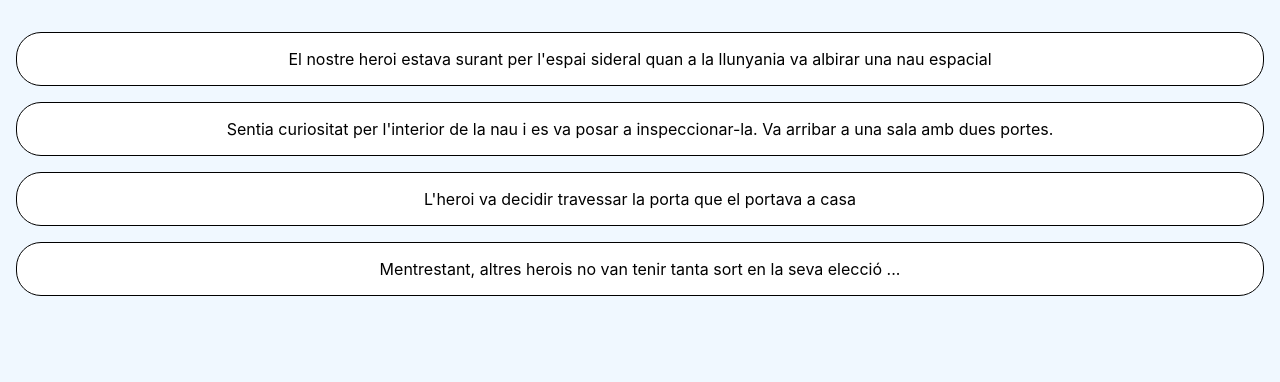
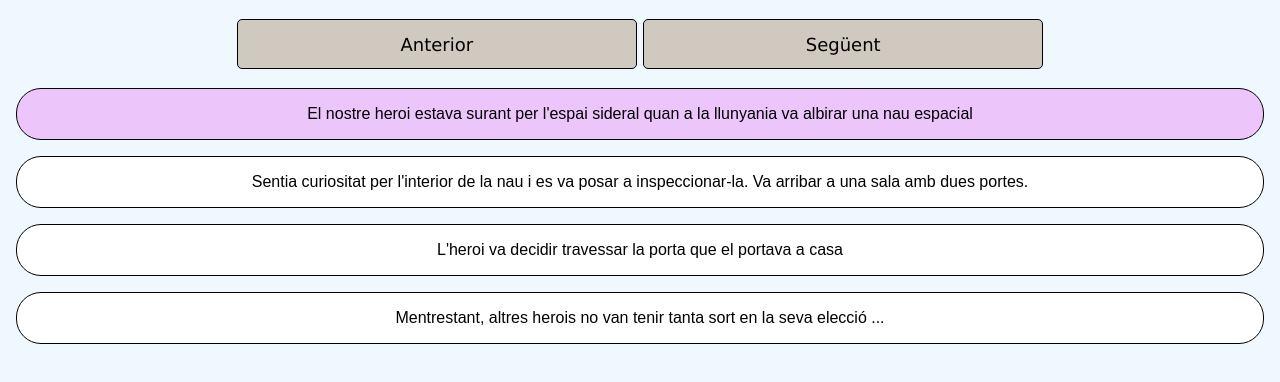
Before and after one commit to Spanioulis/Sprint-6, a React (Create React App) app: page / in a window 1280 px wide. Shown: the top 382 px of the page. Built offline with nearby package versions, Linux system fonts and the light colour scheme.

Commit message:
Ejercicio 4
Implementar Button (Anterior&Següent) con `useState`
Añadir estilos a buttons y card con texto seleccionado

```diff
--- a/src/App.jsx
+++ b/src/App.jsx
@@ -1,8 +1,5 @@
-//? Importar Component Escena para poder renderizarlo en App()
+// Importar componente Escena para poder renderizarlo en App()
 import { Escena } from './components/escena/Escena';
-
-//? Importar component Body de Styled.js
-// import { Body } from './components/Styled';
 
 // Importar [array] de textos que será el 'props' a enviar a <Escena />
 import { textos } from './assets/textos';
--- /dev/null
+++ b/src/components/StyledComponents.js
@@ -0,0 +1,69 @@
+import styled, { createGlobalStyle } from 'styled-components';
+
+export const GlobalStyle = createGlobalStyle`
+
+* {
+    box-sizing: border-box;
+    margin:0;
+    padding: 0;
+}
+
+body {
+    background-color: aliceblue;
+    padding-top: 1rem;
+
+    @media (max-width: 968px) {
+    font-size: 0.8rem;
+}
+}
+`;
+
+export const Card = styled.p`
+    align-items: center;
+    background-color: white;
+    border-radius: 25px;
+    border: 1px black solid;
+    display: flex;
+    font-family: Arial, Helvetica, sans-serif;
+    height: 50px;
+    justify-content: center;
+    margin: 1rem;
+    padding: 0 1rem 0 1rem;
+`;
+export const Card2 = styled.p`
+    align-items: center;
+    background-color: #ecc5fb;
+    border-radius: 25px;
+    border: 1px black solid;
+    display: flex;
+    font-family: Arial, Helvetica, sans-serif;
+    height: 50px;
+    justify-content: center;
+    margin: 1rem;
+    padding: 0 1rem 0 1rem;
+`;
+
+export const BtnContent = styled.div`
+    display: flex;
+    justify-content: center;
+`;
+
+export const Button = styled.button`
+    /* align-items: center; */
+    background-color: #d0c9c0;
+    border-radius: 5px;
+    border: 1px black solid;
+    /* display: flex; */
+    font-family: Verdana, Geneva, Tahoma, sans-serif;
+    font-size: large;
+    height: 50px;
+    /* justify-content: center; */
+    margin: 0.2rem;
+    padding: 0 1rem 0 1rem;
+    width: 400px;
+
+    &:hover {
+        background-color: #7895b2;
+        color: aliceblue;
+    }
+`;
--- a/src/components/escena/Escena.jsx
+++ b/src/components/escena/Escena.jsx
@@ -1,19 +1,64 @@
-import { Card } from '../Styled';
+import React, { useState } from 'react';
+
+// Importar componentes de estilos
+import { Button, Card, Card2, BtnContent } from '../StyledComponents';
 
 // Lo exportamos con nombre explícito (mismo que el archivo), no por default
 // Al contener un único <tag> o elemento, no hace falta envolverlo en un contenedor padre
 
+const useCounter = () => {
+    const [counter, setCounter] = useState(0);
+
+    const increase = () => setCounter(counter + 1);
+    const decrease = () => setCounter(counter - 1);
+
+    return {
+        counter,
+        increase,
+        decrease
+    };
+};
+
 export const Escena = ({ param }) => {
+    const { counter, increase, decrease } = useCounter();
+
+    // Condiciales para que no sea menor de 0 ni mayor de 3 el 'counter'
+    if (counter < 0) {
+        increase();
+    } else if (counter > 3) {
+        decrease();
+    }
+
     // Recorrer array (param) y crear un nuevo <p></p> por cada elemento
-    // Poner una 'key' a cada elemento para evitar error en Consola
+    //! Poner una 'key' a cada elemento para evitar error en Consola
     const frases = param.map((frase, index) => {
+        if (counter === index) {
+            return (
+                <>
+                    <Card2 className="current" key={index}>
+                        {frase}
+                    </Card2>
+                </>
+            );
+        }
+
         return (
-            <Card>
-                <p key={index}>{frase}</p>
-            </Card>
+            <>
+                <Card className="card" key={index}>
+                    {frase}
+                </Card>
+            </>
         );
     });
 
     // Devolver el conjunto de frases en un contenedor padre vacío, para que no se genere un contenedor (p, div...) que pueda causarnos problemas
-    return <>{frases}</>;
+    return (
+        <>
+            <BtnContent>
+                <Button onClick={decrease}>Anterior</Button>
+                <Button onClick={increase}>Següent</Button>
+            </BtnContent>
+            {frases}
+        </>
+    );
 };
```
